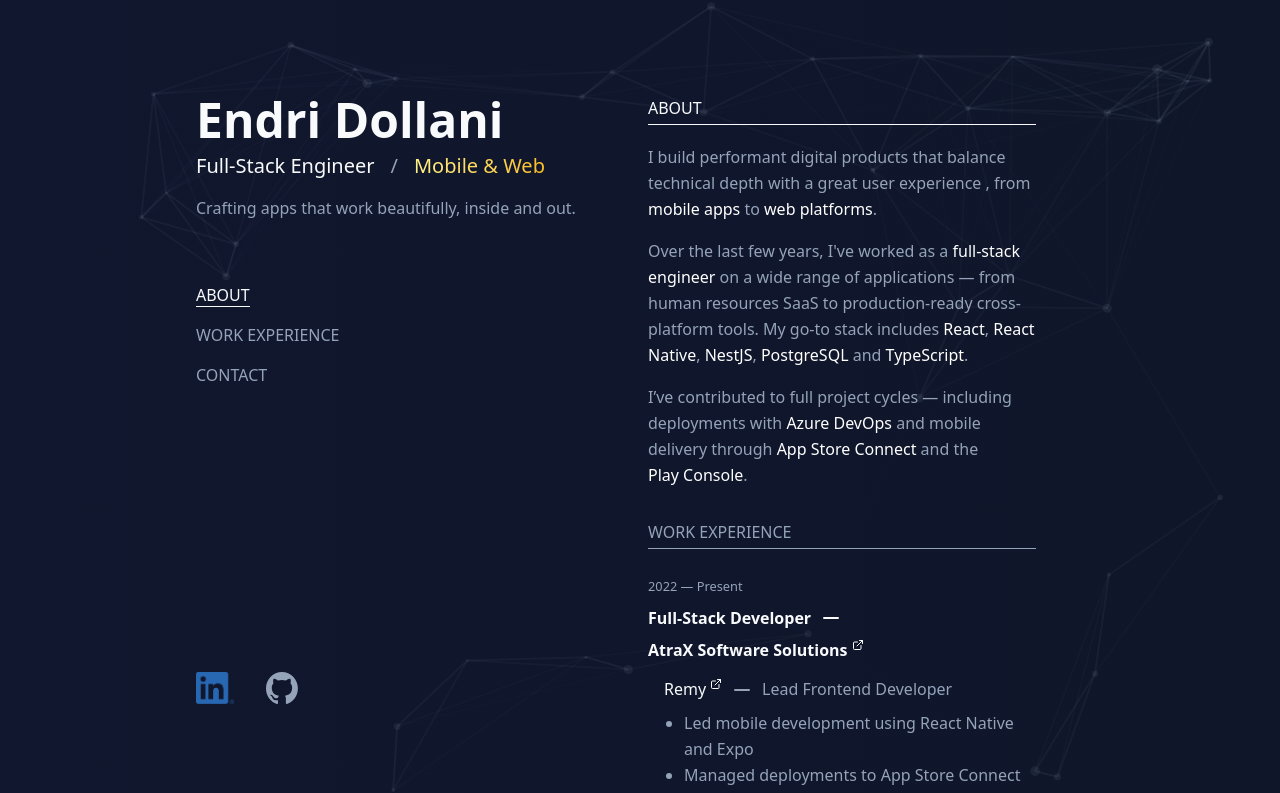
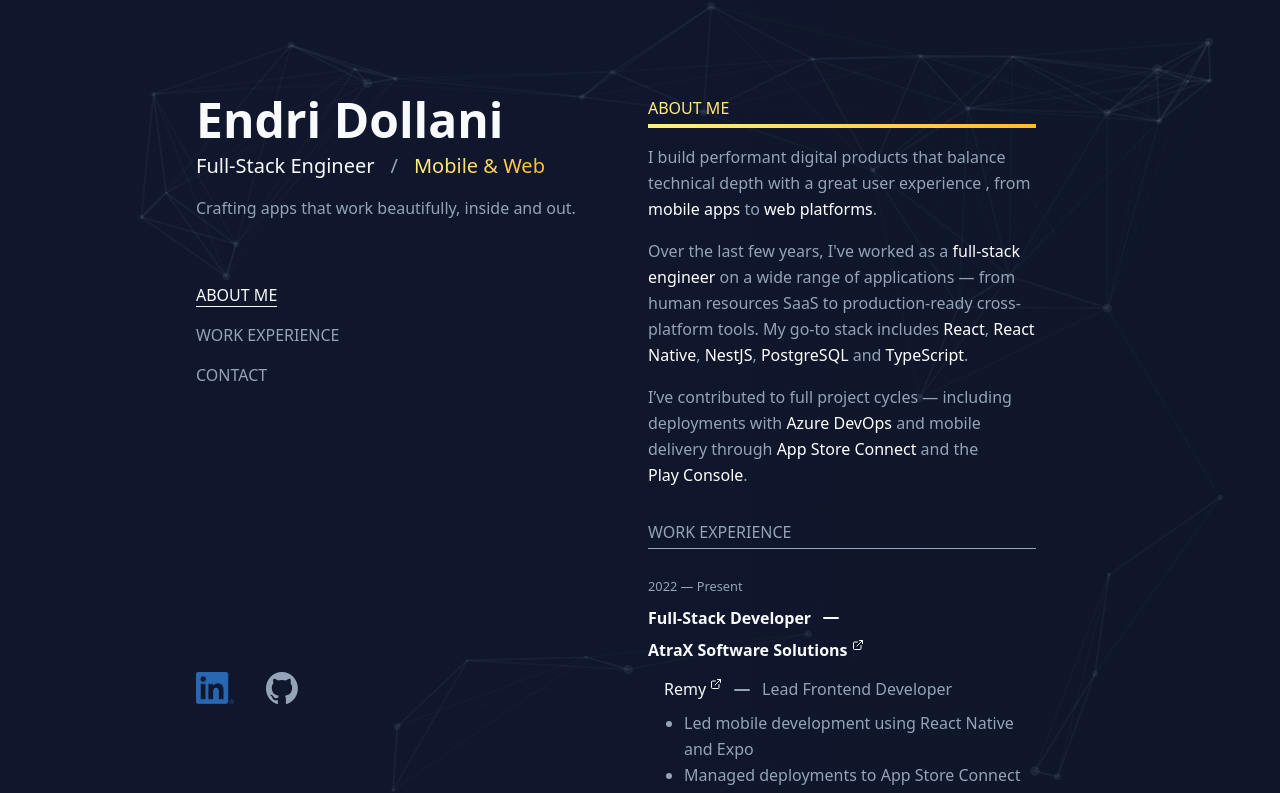
Before and after one commit to endridollani/portfolio, a React (Vite) app: page / in a window 1280 px wide. Shown: the top 793 px of the page. Built offline with nearby package versions, Linux system fonts and the light colour scheme.

Commit message:
improved selected section title

```diff
--- a/src/components/landing/rightSection/RightSectionTitle.tsx
+++ b/src/components/landing/rightSection/RightSectionTitle.tsx
@@ -14,16 +14,20 @@ const RightSectionTitle: React.FC<RightSectionTitleProps> = ({ section }) => {
     <div>
       <h1
         className={cn(
-          'text-muted-foreground transition-colors duration-200',
-          isActive && 'text-foreground font-medium',
+          'transition-all duration-300',
+          isActive
+            ? 'text-transparent bg-clip-text bg-gradient-to-r from-yellow-200 via-primary to-yellow-200 animate-gradient-pulse font-medium'
+            : 'text-muted-foreground',
         )}
       >
         {section}
       </h1>
       <div
         className={cn(
-          'border-t border-muted-foreground w-full h-1 mt-1 transition-colors duration-300',
-          isActive && 'lg:border-foreground',
+          'w-full h-1 mt-1 transition-all duration-300',
+          isActive
+            ? 'bg-gradient-to-r from-yellow-200 via-primary to-yellow-200 animate-gradient-pulse'
+            : 'border-t border-muted-foreground',
         )}
       />
     </div>
--- a/src/hooks/useActiveSectionStore.ts
+++ b/src/hooks/useActiveSectionStore.ts
@@ -2,7 +2,7 @@
 import { create } from 'zustand';
 
 export enum SectionEnum {
-  ABOUT = 'ABOUT',
+  ABOUT = 'ABOUT ME',
   WORK_EXPERIENCE = 'WORK EXPERIENCE',
   CONTACT = 'CONTACT',
 }
```
